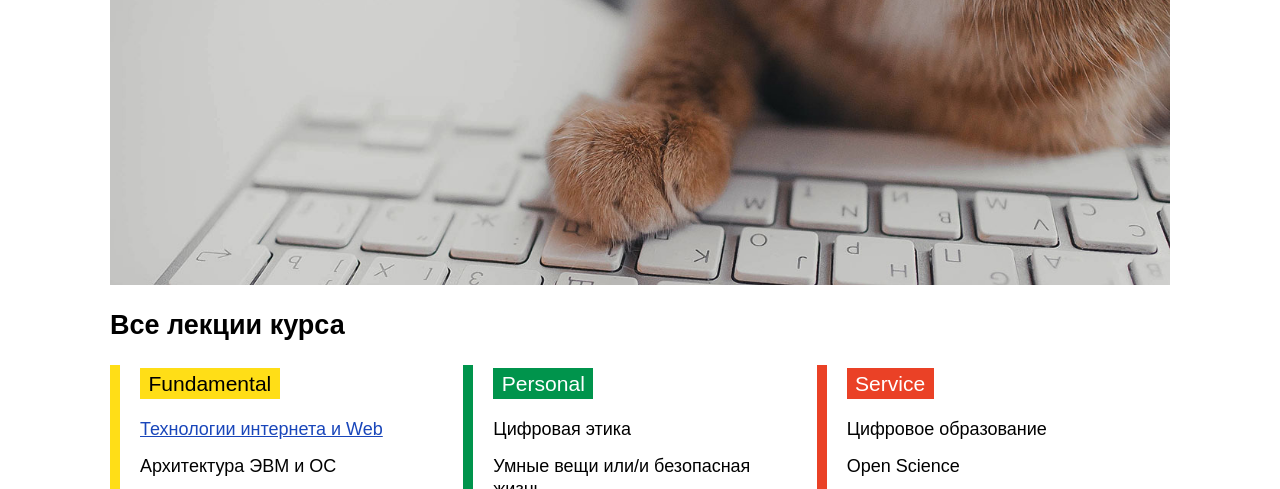
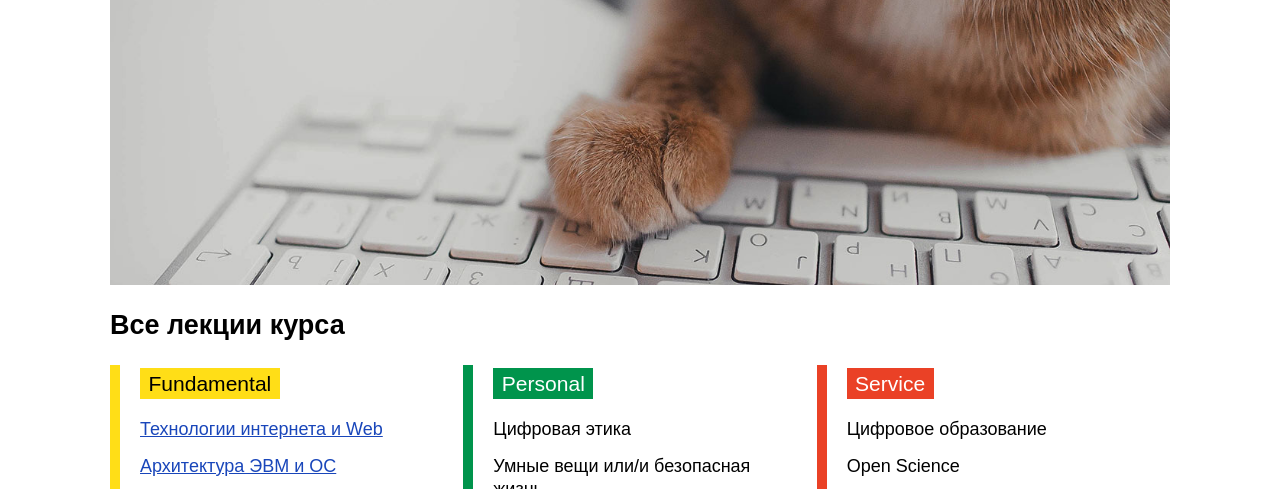
Before and after one commit to Elena-k1/Elena-k1.github.io, a plain HTML site: page index.html in a window 1280 px wide. Shown: the part 276-765 px from the top of the page. Drawn offline with Linux system fonts and the light colour scheme.

Commit message:
Add files via upload

```diff
--- a/index.html
+++ b/index.html
@@ -25,7 +25,7 @@
           <h3>Fundamental</h3>
           <ul>
             <li><a href="lecture-1.html">Технологии интернета и Web</a></li>
-            <li>Архитектура ЭВМ и ОС</li>
+            <li><a href="lecture-1.html">Архитектура ЭВМ и ОС</a></li>
             <li>Технологии  программирования</li>
             <li>Сетевые технологии</li>
             <li>Высокопроизводительные вычисления</li>
```
